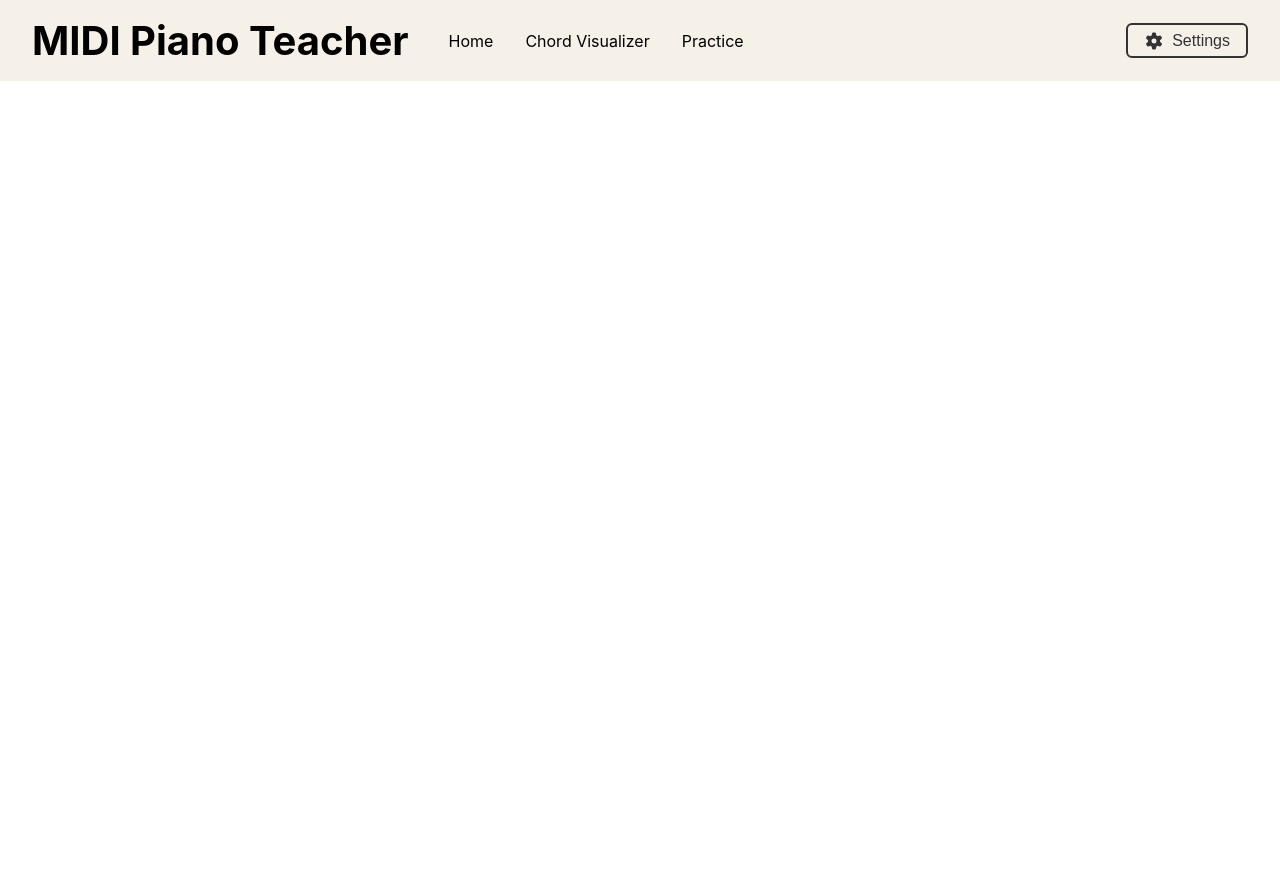
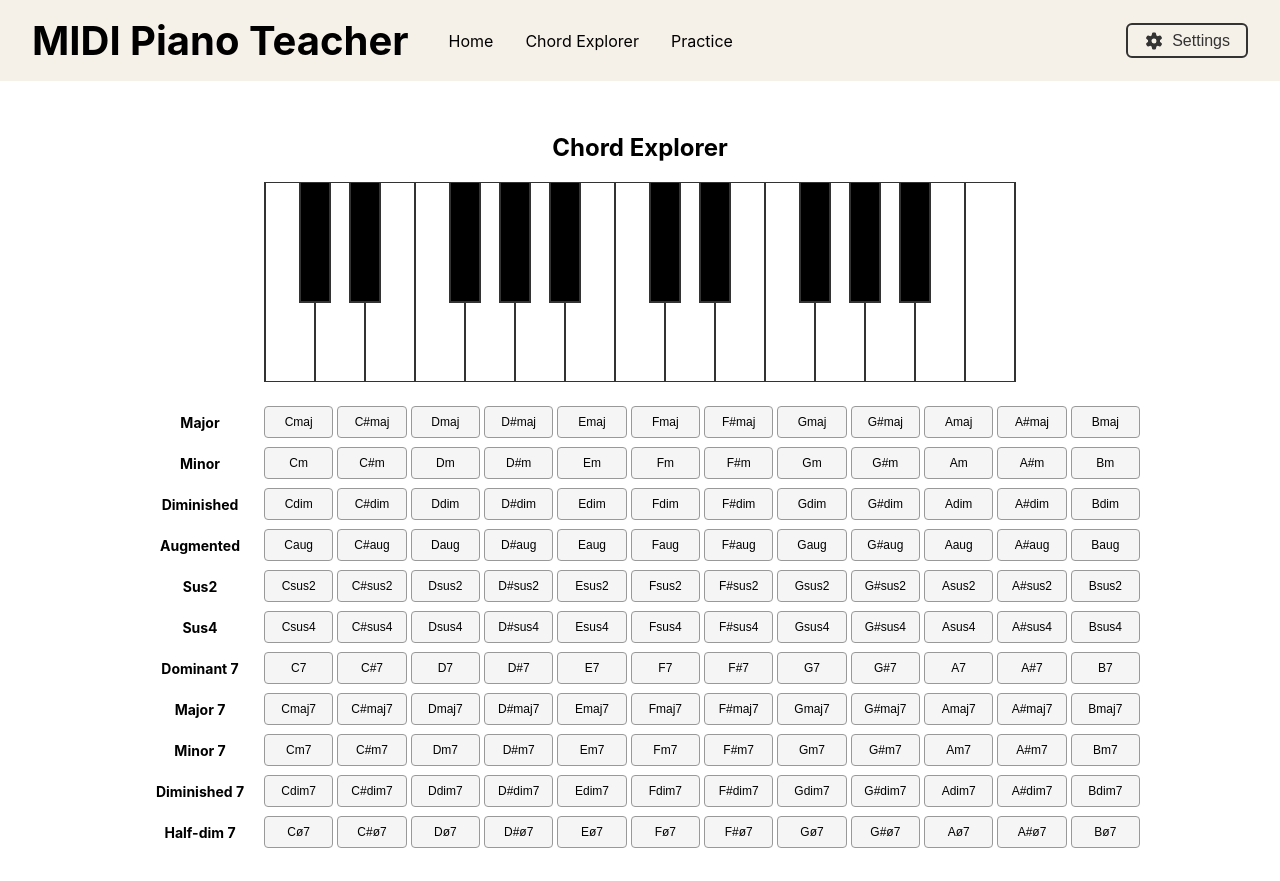
Before and after one commit to mjosephs1/midi-piano-teacher-web, a React (Create React App) app: page /chord-explorer in a window 1280 px wide. Before the commit the page ends 800 px from the top, so only its background shows below. Built offline with nearby package versions, Linux system fonts and the light colour scheme.

Commit message:
Change 'Chord Visualizer' to 'Chord Explorer'

```diff
--- a/src/App.tsx
+++ b/src/App.tsx
@@ -4,7 +4,7 @@ import { useEffect, useRef, useState } from 'react';
 import { Routes, Route, Link } from 'react-router-dom';
 import { Home } from './pages/Home';
 import { Settings, KEYBOARD_SIZES } from './pages/Settings';
-import { ChordVisualizer } from './pages/ChordVisualizer';
+import { ChordExplorer } from './pages/ChordExplorer';
 import { PracticeMode } from './pages/PracticeMode';
 import { TimedMode } from './pages/TimedMode';
 import { HighScores } from './pages/HighScores';
@@ -63,7 +63,7 @@ const App: FC = () => {
         <h1>MIDI Piano Teacher</h1>
         <nav className="nav-links">
           <Link to="/">Home</Link>
-          <Link to="/chord-visualizer">Chord Visualizer</Link>
+          <Link to="/chord-explorer">Chord Explorer</Link>
           <div className="nav-dropdown">
             <span className="nav-dropdown-trigger">Practice</span>
             <div className="nav-dropdown-menu">
@@ -96,7 +96,7 @@ const App: FC = () => {
 
       <Routes>
         <Route path="/" element={<Home numKeys={numKeys} />} />
-        <Route path="/chord-visualizer" element={<ChordVisualizer/>} />
+        <Route path="/chord-explorer" element={<ChordExplorer/>} />
 <Route path="/practice-chords/practice" element={<PracticeMode numKeys={numKeys} />} />
         <Route path="/practice-chords/timed" element={<TimedMode />} />
         <Route path="/practice-chords/high-scores" element={<HighScores />} />
--- a/src/pages/ChordVisualizer.css
+++ b/src/pages/ChordExplorer.css
@@ -1,4 +1,4 @@
-.chord-visualizer-page {
+.chord-explorer-page {
   padding: 20px;
 }
 
--- a/src/pages/ChordVisualizer.tsx
+++ b/src/pages/ChordExplorer.tsx
@@ -2,9 +2,9 @@ import { useState, FC } from 'react';
 import { VirtualPiano } from '../midi/VirtualPiano';
 import { KEYBOARD_SIZES, KEYBOARD_OFFSETS } from './Settings';
 import { CHORD_PATTERNS, NOTE_NAMES } from '../midi/noteUtils';
-import './ChordVisualizer.css';
+import './ChordExplorer.css';
 
-export const ChordVisualizer: FC = ({}) => {
+export const ChordExplorer: FC = ({}) => {
     const [chordNotes, setChordNotes] = useState<Set<number>>(new Set());
     const [selectedChord, setSelectedChord] = useState<{ rootIndex: number; patternIndex: number } | null>(null);
 
@@ -18,8 +18,8 @@ export const ChordVisualizer: FC = ({}) => {
     };
 
     return (
-      <div className="chord-visualizer-page">
-        <h2>Chord Visualizer</h2>
+      <div className="chord-explorer-page">
+        <h2>Chord Explorer</h2>
         <VirtualPiano
             numKeys={KEYBOARD_SIZES[0]}
             pressedNotes={chordNotes}/>
```
Also changed, not shown: 1 other file (tests, documents, lock files or other folders).
